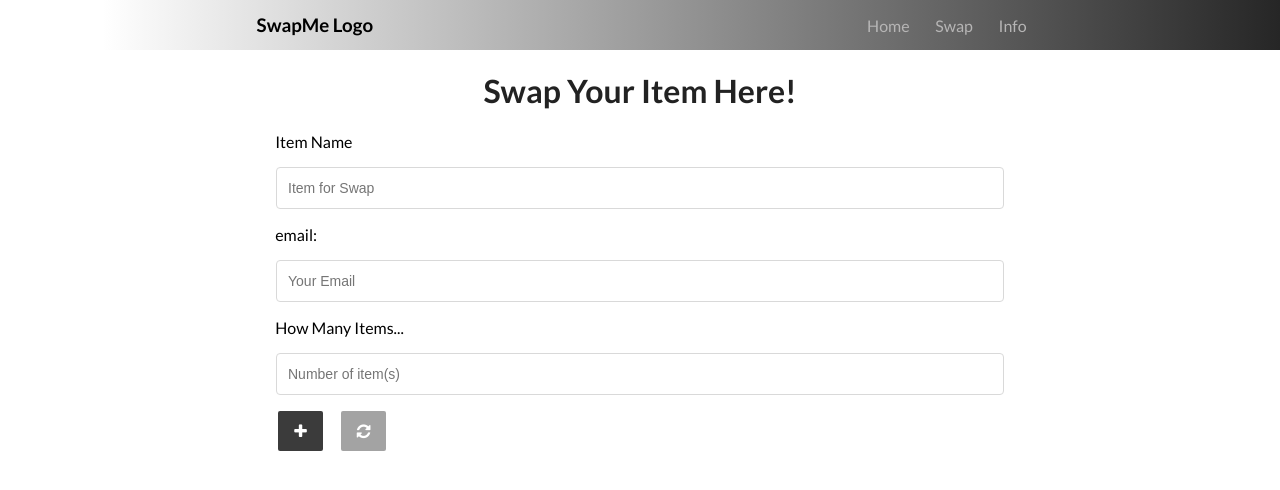
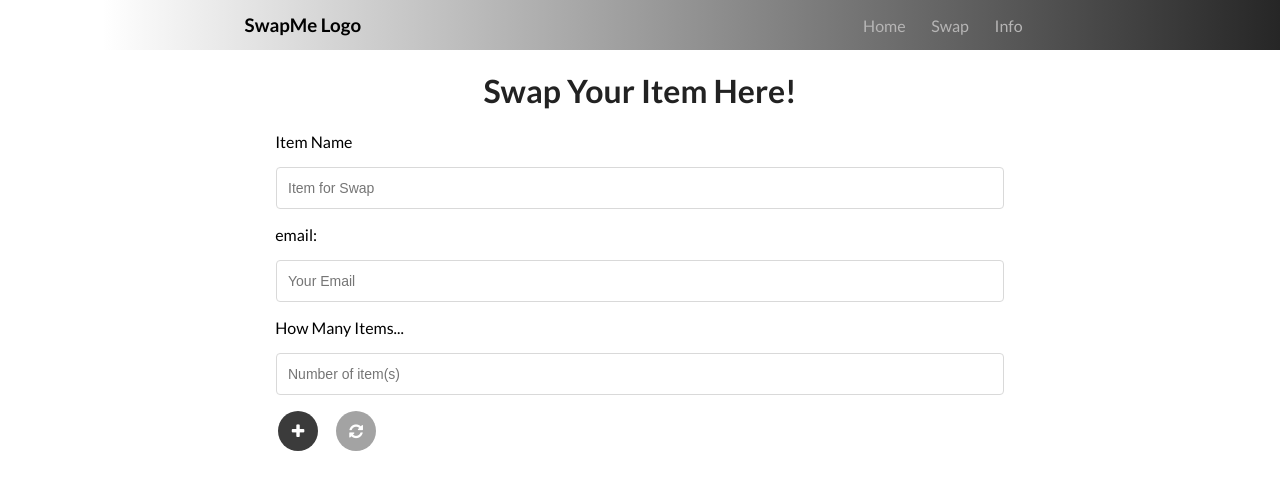
Before and after one commit to robcruz/project-3, a React (Create React App) app in the folder client/: page /add in a window 1280 px wide. Shown: the top 490 px of the page. Built offline with nearby package versions, Linux system fonts and the light colour scheme.

Commit message:
border radius

```diff
--- a/client/src/Layout/Chat/Chat.jsx
+++ b/client/src/Layout/Chat/Chat.jsx
@@ -1,5 +1,6 @@
 import React, { Fragment } from 'react';
 import ChatIO from '../../components/Chat/ChatIO';
+
 
 const Chat = () => {
     return (
--- a/client/src/Layout/NavBar/NavBar.css
+++ b/client/src/Layout/NavBar/NavBar.css
@@ -5,12 +5,12 @@
     align-items: center;
     height: 50px;
     background: rgb(255, 255, 255);
-    background: linear-gradient( 90deg, rgba(255, 255, 255, 1) 8%, rgba(38, 38, 38, 1) 100%);
+    background: linear-gradient(90deg, rgba(255, 255, 255, 1) 8%, rgba(38, 38, 38, 1) 100%);
 }
 
 .NavBar-Title {
     font-weight: bold;
-    padding-left: 1rem;
+    float: left;
 }
 
 .NavBar-Link {
--- a/client/src/components/AddItem/AddItem.css
+++ b/client/src/components/AddItem/AddItem.css
@@ -20,12 +20,12 @@
 
 .Add-Item-Submit,
 .Add-Item-Reset {
-    width: 45px;
+    width: 40px;
     height: 40px;
     color: #fff;
     border: none;
     margin-left: 18px;
-    border-radius: 2px;
+    border-radius: 40px;
     cursor: pointer;
     outline: none;
 }
--- a/client/src/components/EditItem/EditItem.css
+++ b/client/src/components/EditItem/EditItem.css
@@ -20,12 +20,12 @@
 
 .Edit-Item-Submit {
     background-color: rgb(59, 59, 59);
-    width: 45px;
+    width: 40px;
     height: 40px;
     color: #fff;
     border: none;
     margin-left: 18px;
-    border-radius: 2px;
+    border-radius: 40px;
     cursor: pointer;
     outline: none;
 }
--- a/client/src/components/Item/Item.css
+++ b/client/src/components/Item/Item.css
@@ -1,11 +1,11 @@
 .Action-Button {
-    width: 45px;
+    width: 40px;
     height: 40px;
     background-color: rgb(41, 41, 41);
     color: #fff;
     border: none;
     margin: 5px;
-    border-radius: 2px;
+    border-radius: 40px;
     cursor: pointer;
     outline: none;
 }
```
